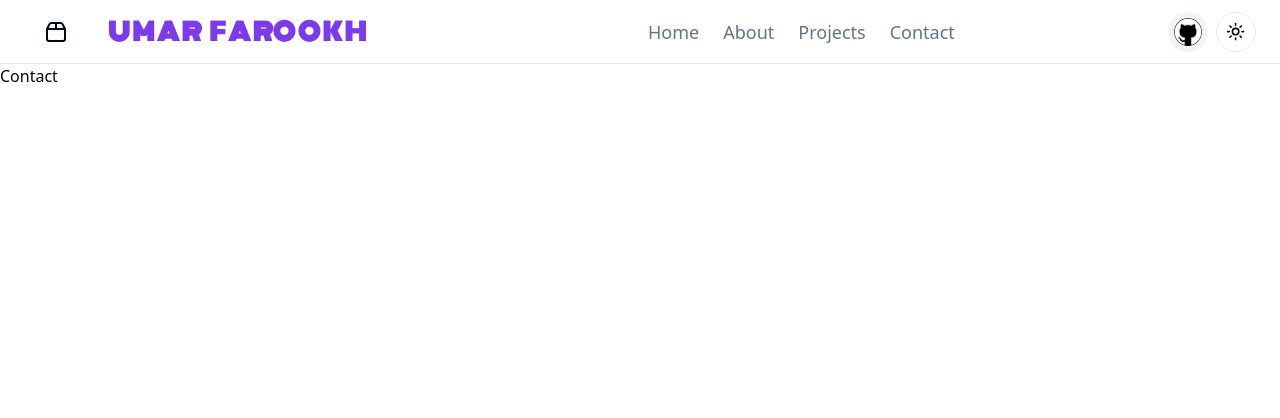
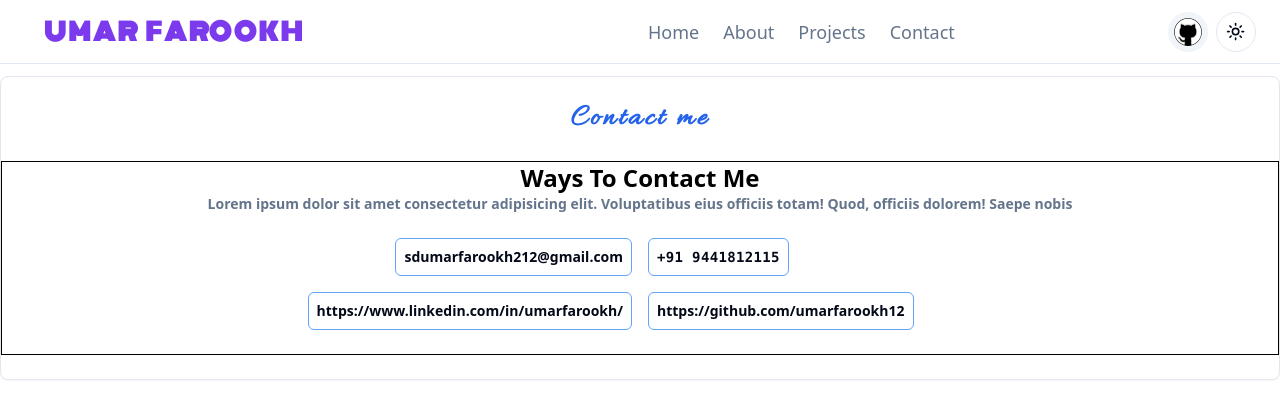
Before and after one commit to umarfarookh12/umar_profile, a React (Vite) app: page /contact in a window 1280 px wide. Shown: the top 418 px of the page. Built offline with nearby package versions, Linux system fonts and the light colour scheme; a web font is replaced by a local one.

Commit message:
finilized all work at a time

```diff
--- a/src/components/NavBar.tsx
+++ b/src/components/NavBar.tsx
@@ -1,7 +1,13 @@
 import { Link } from "react-router-dom";
-import { Menu, Package2, Package2Icon } from "lucide-react";
+import { Menu } from "lucide-react";
 import { Button } from "./ui/button";
-import { Sheet, SheetContent, SheetTrigger } from "./ui/sheet";
+import {
+  Sheet,
+  SheetClose,
+  SheetContent,
+  SheetFooter,
+  SheetTrigger,
+} from "./ui/sheet";
 import { ThemeToggle } from "./ThemeToggle";
 
 const NavBar = () => {
@@ -9,7 +15,6 @@ const NavBar = () => {
     <div>
       <div className="flex h-auto w-full flex-col">
         <header className="sticky top-0 grid grid-flow-row-dense grid-cols-2 md:grid-cols-2 content-center place-content-between h-16 items-center gap-4 border-b px-4 md:px-6 backdrop-blur-sm bg-white/30 dark:bg-black">
-          {/* name Logo */}
           <div className="flex w-full justify-start md:ps-5 items-center gap-4 md:ml-auto md:gap-2 lg:gap-10 md:h-10">
             <Sheet>
               <SheetTrigger asChild>
@@ -22,15 +27,8 @@ const NavBar = () => {
                   <span className="sr-only">Toggle navigation menu</span>
                 </Button>
               </SheetTrigger>
-              <SheetContent side="left">
-                <nav className="grid gap-6 text-lg font-medium">
-                  <Link
-                    to="/"
-                    className="flex items-center gap-2 text-lg font-semibold"
-                  >
-                    <Package2 className="h-6 w-6" />
-                    <span className="sr-only">Acme Inc</span>
-                  </Link>
+              <SheetContent side="left" className="w-[40%]">
+                <nav className="grid gap-2 text-lg font-medium">
                   <Link to="/">Home</Link>
                   <Link
                     to={`About`}
@@ -51,40 +49,44 @@ const NavBar = () => {
                     Contact
                   </Link>
                 </nav>
+                {/* <SheetFooter>
+                  <SheetClose asChild>
+                    <Button type="submit">Save changes</Button>
+                  </SheetClose>
+                </SheetFooter> */}
               </SheetContent>
             </Sheet>
-            <Link to="/" className="hidden md:block gap-2 ">
-              <Package2Icon className="h-6 w-6" />
-            </Link>
             <div>
-              <p className="text-md md:text-2xl font-bold font-monoton uppercase text-violet-600 tracking-widest">
-                Umar farookh
-              </p>
+              <Link to="/">
+                <p className="text-md md:text-2xl font-bold font-monoton uppercase text-violet-600 tracking-widest">
+                  Umar farookh
+                </p>
+              </Link>
             </div>
           </div>
           <div className="grid md:grid-cols-2 gap-4 content-between">
             <nav className="hidden flex-col justify-evenly items-center w-full gap-6 text-lg font-medium md:flex md:flex-row md:items-center md:gap-5 md:text-md lg:gap-6 ">
               <Link
                 to="/"
-                className="text-muted-foreground transition-colors hover:text-blue-700"
+                className="text-muted-foreground transition-colors hover:text-blue-700 hover:underline on "
               >
                 Home
               </Link>
               <Link
                 to={`About`}
-                className="text-muted-foreground transition-colors hover:text-blue-700 "
+                className="text-muted-foreground transition-colors hover:text-blue-700 hover:underline on "
               >
                 About
               </Link>
               <Link
                 to={`Projects`}
-                className="text-muted-foreground transition-colors  hover:text-blue-700"
+                className="text-muted-foreground transition-colors  hover:text-blue-700 hover:underline on"
               >
                 Projects
               </Link>
               <Link
                 to={`contact`}
-                className="text-muted-foreground transition-colors hover:text-blue-700"
+                className="text-muted-foreground transition-colors hover:text-blue-700 hover:underline"
               >
                 Contact
               </Link>
--- a/src/components/routes/Contact.tsx
+++ b/src/components/routes/Contact.tsx
@@ -1,7 +1,56 @@
-import React from "react";
-
+import {
+  Card,
+  CardContent,
+  CardFooter,
+  CardHeader,
+  CardTitle,
+} from "../ui/card";
 const Contact = () => {
-  return <div>Contact</div>;
+  return (
+    <div>
+      <Card className="mx-auto my-3 md:w-[100%]">
+        <CardHeader>
+          <CardTitle className="text-3xl md:text-md font-allura text-blue-600 dark:text-blue-400 tracking-widest text-center ">
+            Contact me
+          </CardTitle>
+        </CardHeader>
+        <CardContent className="space-y-6 w-full border border-black mx-auto">
+          <div className="flex flex-col items-center w-full">
+            <p className="md:shrink-0 sm:shrink text-xl md:text-2xl font-semibold text-black dark:text-blue-400">
+              Ways To Contact Me
+            </p>
+            <p className="text-sm font-semibold text-muted-foreground md:shrink-0 sm:shrink">
+              Lorem ipsum dolor sit amet consectetur adipisicing elit.
+              Voluptatibus eius officiis totam! Quod, officiis dolorem! Saepe
+              nobis
+            </p>
+          </div>
+          <div className="grid md:grid-cols-2 justify-items-center content-center place-content-center md:w-[70%] md:mx-auto gap-4 text-sm">
+            <div className="border border-blue-400 font-semibold w-fit p-2 justify-self-start md:justify-self-end rounded-md ">
+              <a href="#">sdumarfarookh212@gmail.com</a>
+            </div>
+            <div className="border border-blue-400 font-semibold w-fit p-2 justify-self-start rounded-md font-mono tracking-wide">
+              <a href="#">+91 9441812115</a>
+            </div>
+            <div className="border border-blue-400 font-semibold w-fit p-2 md:justify-self-end rounded-md">
+              <a
+                href="https://www.linkedin.com/in/umarfarookh/"
+                target="_blank"
+              >
+                https://www.linkedin.com/in/umarfarookh/
+              </a>
+            </div>
+            <div className="border border-blue-400 font-semibold w-fit p-2 justify-self-start  rounded-md">
+              <a href="https://github.com/umarfarookh12">
+                https://github.com/umarfarookh12
+              </a>
+            </div>
+          </div>
+        </CardContent>
+        <CardFooter></CardFooter>
+      </Card>
+    </div>
+  );
 };
 
 export default Contact;
--- a/src/components/routes/Projects.tsx
+++ b/src/components/routes/Projects.tsx
@@ -54,19 +54,43 @@ const Projects = () => {
               <h3 className="mt-6 text-dark dark:text-gray-400 font-bold hover:underline">
                 THE COFFEE SHOP
               </h3>
-              <p className="my-4 mb-0 font-normal leading-relaxed tracking-wide text-black dark:text-gray-400 text-pretty ">
+              <p className="my-4 mb-0 font-medium leading-relaxed tracking-wide text-black dark:text-gray-400 text-pretty text-sm  ">
                 "Welcome to our coffee shop, where you can easily order your
                 favorite coffee and conveniently pay using UPI for a seamless
                 and delightful experience."
               </p>
             </div>
           </a>
-          <div className="rounded-md border dark:bg-neutral-900/50 p-8 text-center shadow hover:scale-105 border-violet-800">
+          <a
+            href="https://github.com/umarfarookh12/umar_profile"
+            target="_blank"
+          >
+            <div className="rounded-md border  dark:bg-neutral-900/50 p-8 text-center shadow hover:scale-105 border-violet-800">
+              <div
+                className="button-text mx-auto flex h-12 w-12 items-center justify-center rounded-md border "
+                style={{
+                  backgroundImage:
+                    "linear-gradient(rgb(80, 70, 229) 0%, rgb(43, 49, 203) 100%)",
+                }}
+              >
+                <img src="src/images/titleLogo.jpeg" alt="portfolio" />
+              </div>
+              <h3 className="mt-6 text-dark dark:text-gray-400 font-bold hover:underline">
+                My Portfolio
+              </h3>
+              <p className="my-4 mb-0 font-medium leading-relaxed tracking-wide text-black dark:text-gray-400 text-pretty text-sm  ">
+                "This portfolio showcases front-end developer in ReactJS,
+                JavaScript, and tailwind.css through various projects that to
+                creating dynamic and user-friendly web applications."
+              </p>
+            </div>
+          </a>
           <a
             href="
                 https://github.com/umarFarookh212/weather_app"
             target="_blank"
           >
+            <div className="rounded-md border  dark:bg-neutral-900/50 p-8 text-center shadow hover:scale-105 border-violet-800">
               <div
                 className="button-text mx-auto flex h-12 w-12 items-center justify-center rounded-md border "
                 style={{
@@ -94,18 +118,18 @@ const Projects = () => {
               <h3 className="mt-6 text-dark dark:text-gray-400 font-bold hover:underline">
                 WEATHER APP
               </h3>
-              <p className="my-4 mb-0 font-normal leading-relaxed tracking-wide text-black dark:text-gray-400 text-pretty">
+              <p className="my-4 mb-0 font-medium leading-relaxed tracking-wide text-black dark:text-gray-400 text-pretty text-sm ">
                 "With this weather app, users can select from a dropdown list of
                 countries to find accurate and up-to-date weather information
                 for their chosen location."
               </p>
+            </div>
           </a>
-          </div>
 
-          <div className="rounded-md border dark:bg-neutral-900/50 p-8 text-center shadow hover:scale-105 border-violet-800">
           <a href="https://github.com/umarFarookh212/TODO" target="_blank">
+            <div className="rounded-md border  dark:bg-neutral-900/50 p-9 text-center shadow hover:scale-105 border-violet-800">
               <div
-                className="button-text mx-auto flex h-12 w-12 items-center justify-center rounded-md border "
+                className="button-text mx-auto flex h-16 w-12 items-center justify-center rounded-md border "
                 style={{
                   backgroundImage:
                     " linear-gradient(rgb(80, 70, 229) 0%, rgb(43, 49, 203) 100%)",
@@ -136,12 +160,12 @@ const Projects = () => {
               <h3 className="mt-6 text-black font-bold dark:text-gray-400 hover:underline">
                 TODO APP
               </h3>
-              <p className="my-4 mb-0 font-normal leading-relaxed tracking-wide text-black dark:text-gray-400 text-pretty">
+              <p className="my-4 mb-0 font-medium leading-relaxed tracking-wide text-black dark:text-gray-400 text-pretty text-sm ">
                 "A user-friendly to-do list application that allows users to
                 effortlessly create, manage & organize their tasks."
               </p>
+            </div>
           </a>
-          </div>
         </div>
 
         <div
```
Also changed, not shown: src/components/routes/About.tsx (+13 -13 lines), src/components/routes/Home.tsx (+23 -13 lines), 1 other file (tests, documents, lock files or other folders). Lines whose indentation alone changed are shown as unchanged.
